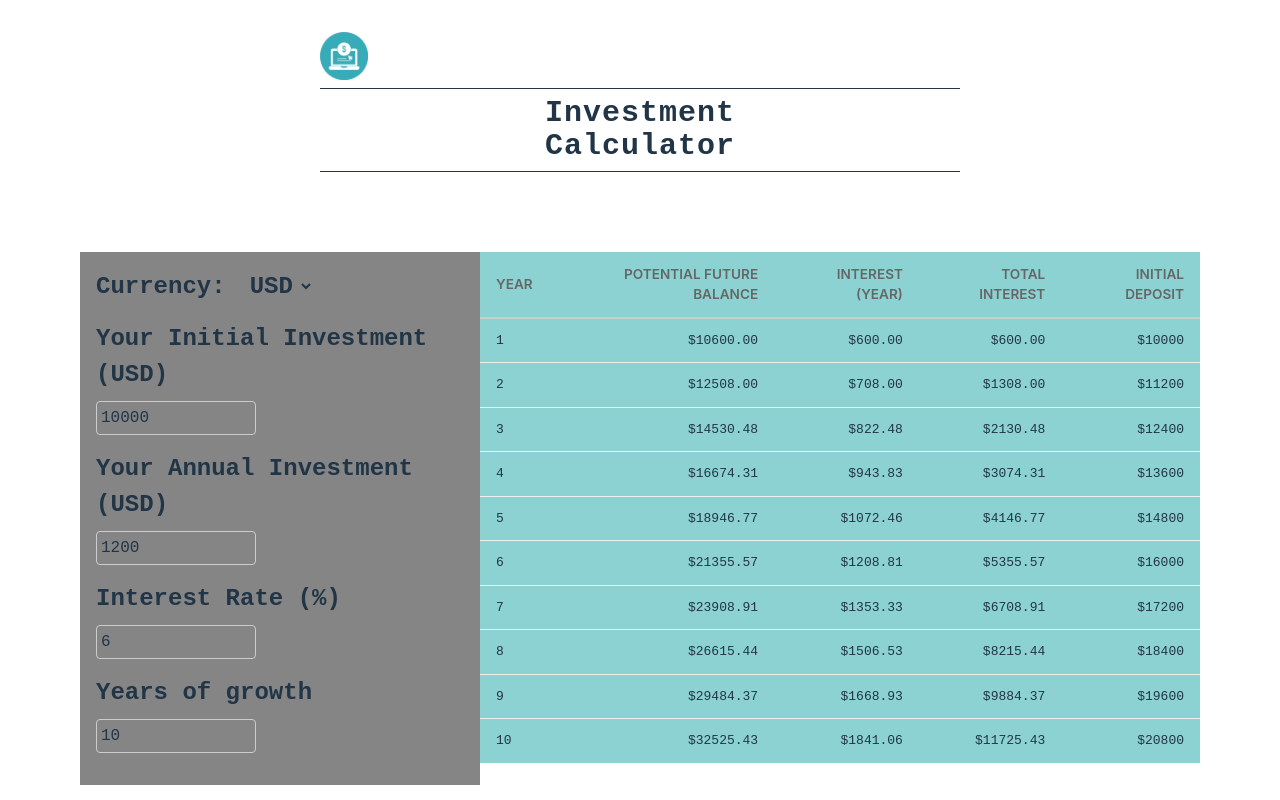
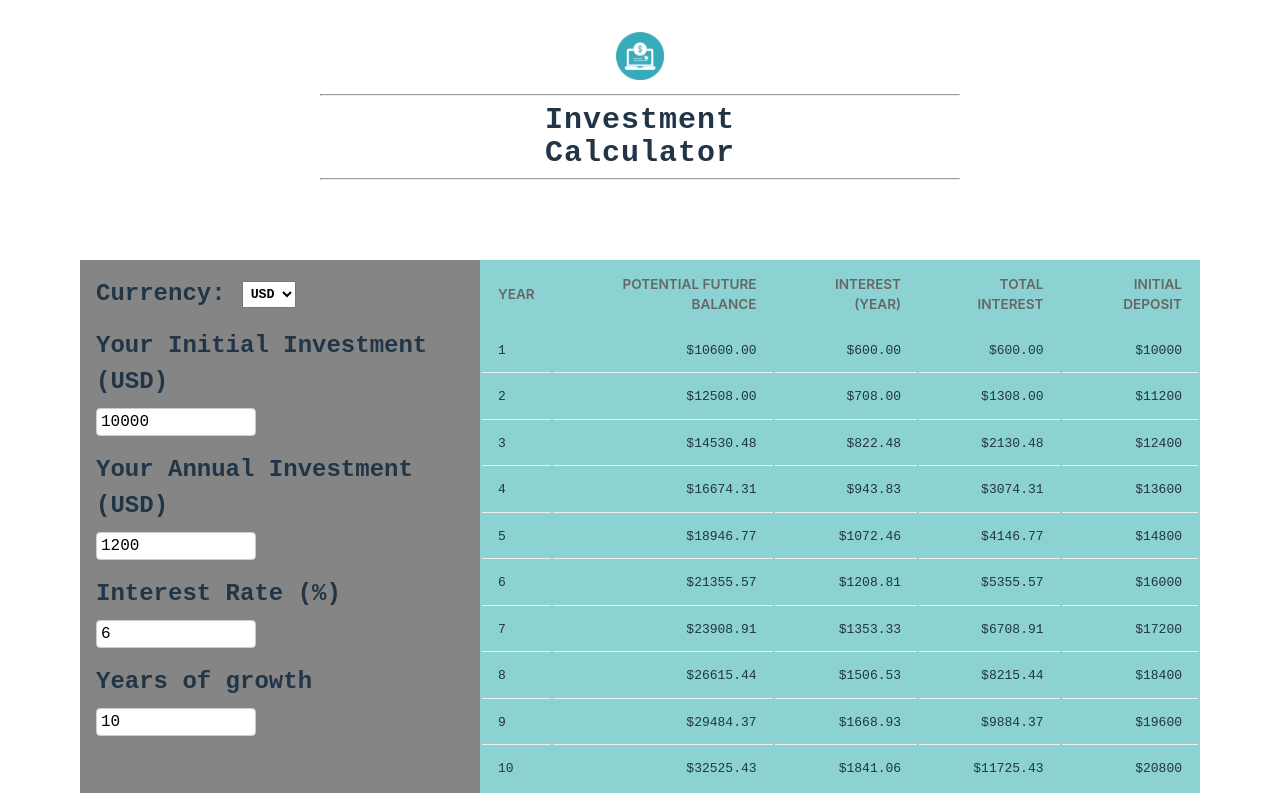
Before and after one commit to denichinv/investment_calculator, a React (Vite) app: page / in a window 1280 px wide. Built offline with nearby package versions, Linux system fonts and the light colour scheme.

Commit message:
Cleaned up Tailwind, switched to custom styles

```diff
--- a/src/index.css
+++ b/src/index.css
@@ -1,4 +1,4 @@
-@import "tailwindcss";
+
 
 :root {
   font-family: Inter, system-ui, Avenir, Helvetica, Arial, sans-serif;
```
Also changed, not shown: package.json (+6 -7 lines), 1 other file (tests, documents, lock files or other folders).
